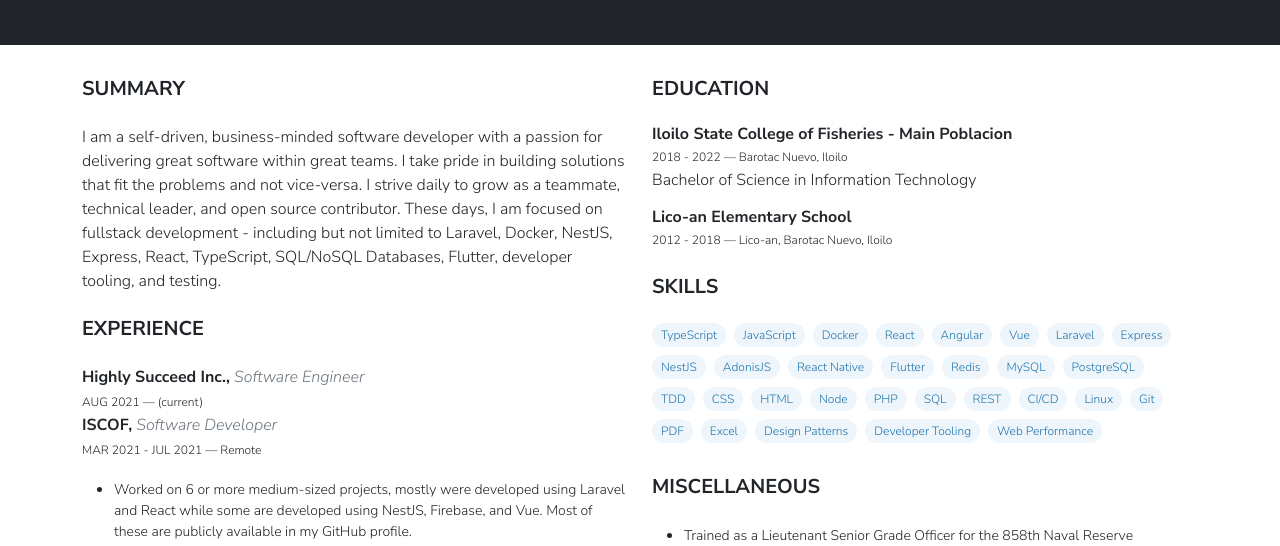
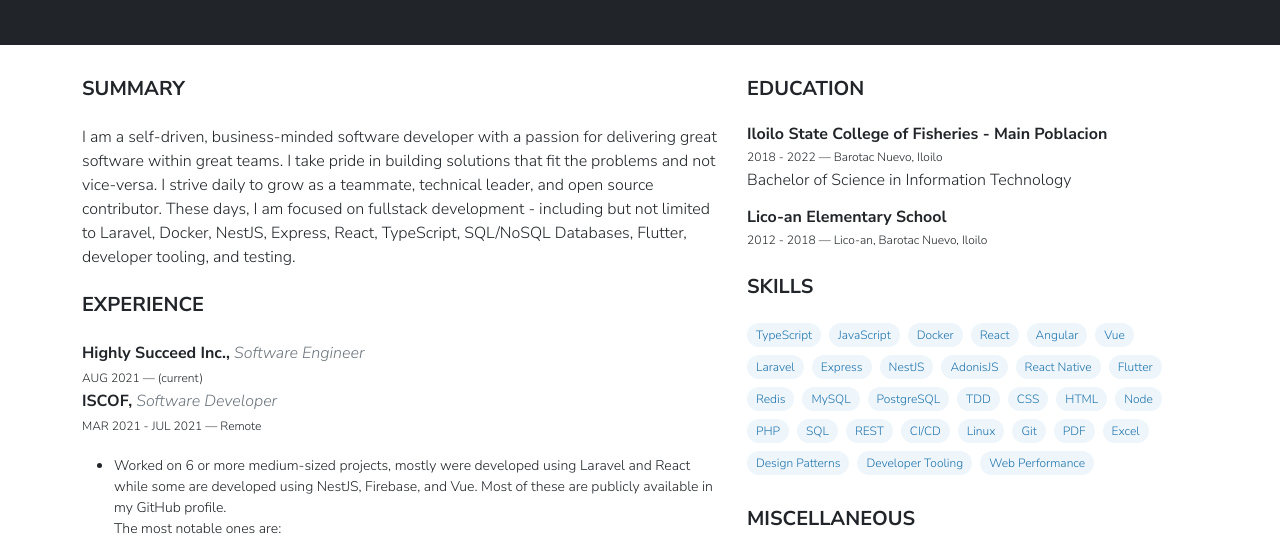
Before and after one commit to avidianity/cv, a plain HTML site: page index.html in a window 1280 px wide. Shown: the part 191-737 px from the top of the page. Drawn offline with nearby package versions, Linux system fonts and the light colour scheme.

Commit message:
Update index.html

```diff
--- a/index.html
+++ b/index.html
@@ -68,7 +68,7 @@
 		<main class="pb-5 pt-2">
 			<div class="container">
 				<div class="row">
-					<div class="col-12 col-md-6">
+					<div class="col-12 col-md-6 col-lg-7">
 						<h5 class="my-4 fw-bold">SUMMARY</h5>
 						<p>
 							I am a self-driven, business-minded software developer with a passion for delivering great software within great
@@ -208,7 +208,7 @@
 							</li>
 						</ul>
 					</div>
-                    <div class="col-12 col-md-6">
+                    <div class="col-12 col-md-6 col-lg-5">
 						<h5 class="my-4 fw-bold">EDUCATION</h5>
 						<h6 class="mb-0 fw-bold">Iloilo State College of Fisheries - Main Poblacion</h6>
 						<small style="font-size: 0.75rem">2018 - 2022 — Barotac Nuevo, Iloilo</small>
```
